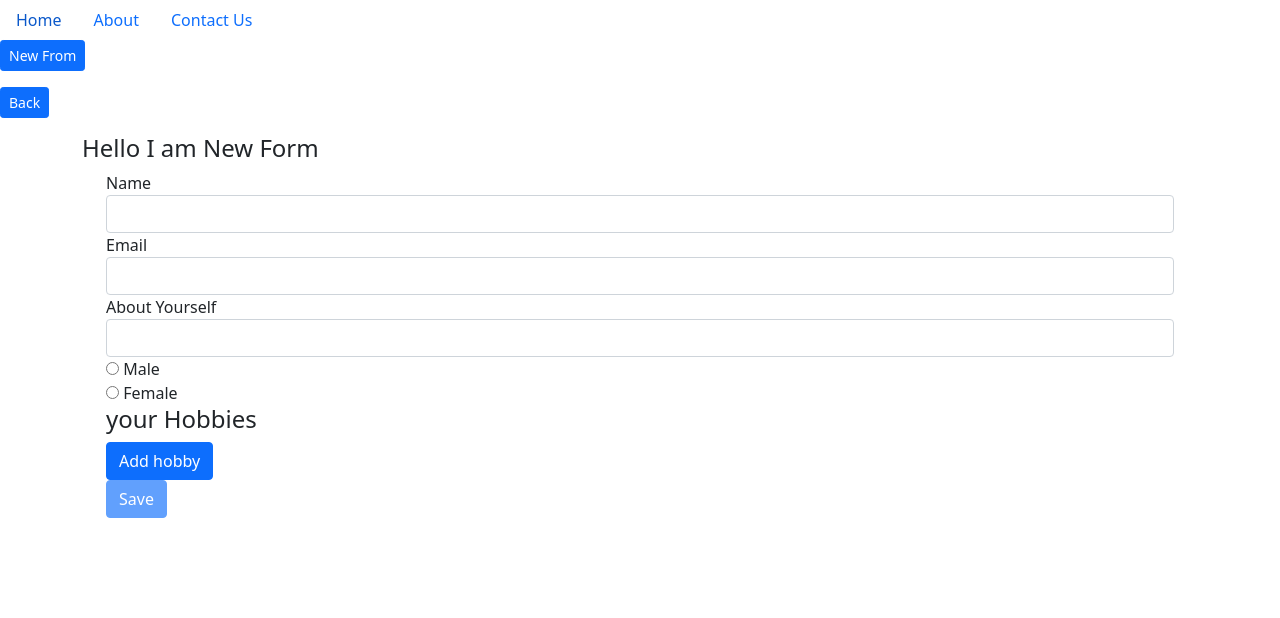
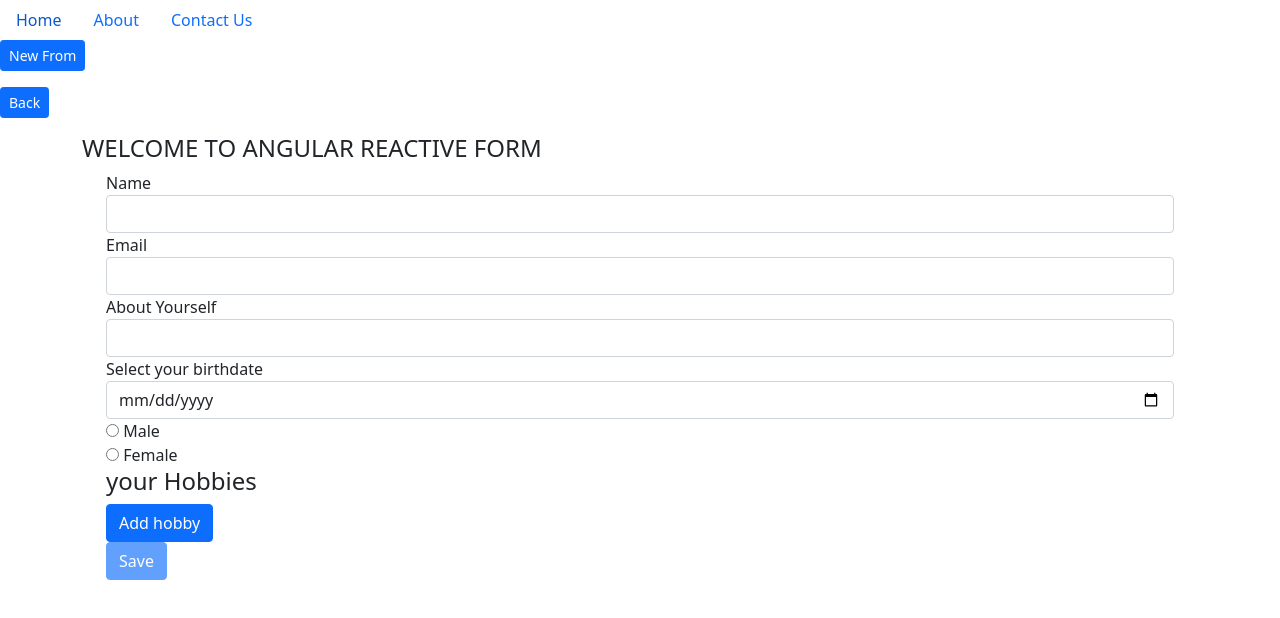
Before and after one commit to Sutapa94/advance-angular, an Angular app: page /home/form in a window 1280 px wide. Shown: the top 618 px of the page. Built offline with nearby package versions, Linux system fonts and the light colour scheme.

Commit message:
Custom Pipe Added

```diff
--- a/src/app/MyComponents/home/newform/newform.component.html
+++ b/src/app/MyComponents/home/newform/newform.component.html
@@ -1,4 +1,4 @@
-<h4>{{title}}</h4>
+<h4>{{title | uppercase | textShort}}</h4>
 <div class="container">
     <div class="row">
         <form [formGroup]="newForm" (ngSubmit)="onSubmit()">
@@ -39,6 +39,15 @@
                     formControlName="about"
                 >
             </div>
+            <div class="form-group">
+                <label for="date">Select your birthdate</label>
+                <input
+                    type="date"
+                    class="form-control"
+                    id="date"
+                    formControlName="date"
+                >
+            </div>
             <div class="radio" *ngFor="let gender of genders">
                 <label>
                     <input
--- a/src/app/MyComponents/home/newform/newform.component.ts
+++ b/src/app/MyComponents/home/newform/newform.component.ts
@@ -11,7 +11,7 @@ import { MyserviceService } from 'src/app/Services/myservice.service';
 export class NewformComponent implements OnInit {
   // @Input() title:string;
   genders=["Male","Female"];
-  title:string
+  title:string;
   newForm : FormGroup;
   restrictName = ["Sam","Ryan"];
   restrictEmail = ["test@test.com","test1@test.com"];
@@ -26,6 +26,7 @@ export class NewformComponent implements OnInit {
         'email' : new FormControl(null,[Validators.required , Validators.email], this.restrictEmailValidator.bind(this))
       }),
       'about' : new FormControl(null),
+      'date' : new FormControl(null,Validators.required),
       'gender' : new FormControl(null,Validators.required),
       'hobbies' : new FormArray([])
     });
--- /dev/null
+++ b/src/app/Pipe/text-short.pipe.ts
@@ -0,0 +1,21 @@
+import { Pipe, PipeTransform } from '@angular/core';
+
+@Pipe({
+  name: 'textShort'
+})
+export class TextShortPipe implements PipeTransform {
+
+  transform(value: string, args?: number): string {
+    const index = args
+    const lengthOfvalue = value.length
+    if(lengthOfvalue >= index){
+      const result = value.slice(0,index)+"..."
+      return result
+    }
+    else{
+      return value;
+    }
+
+  }
+
+}
--- a/src/app/Services/myservice.service.ts
+++ b/src/app/Services/myservice.service.ts
@@ -4,7 +4,7 @@ import { Injectable } from '@angular/core';
   providedIn: 'root'
 })
 export class MyserviceService {
-  title:string="Hello I am New Form";
+  title:string="Welcome to Angular Reactive Form";
 
   constructor() { }
 
--- a/src/app/app.module.ts
+++ b/src/app/app.module.ts
@@ -9,6 +9,7 @@ import { ContactusComponent } from './MyComponents/contactus/contactus.component
 import { NewformComponent } from './MyComponents/home/newform/newform.component';
 import { DefaultComponent } from './MyComponents/home/default/default.component';
 import { ReactiveFormsModule } from '@angular/forms';
+import { TextShortPipe } from './Pipe/text-short.pipe';
 
 @NgModule({
   declarations: [
@@ -17,7 +18,8 @@ import { ReactiveFormsModule } from '@angular/forms';
     AboutComponent,
     ContactusComponent,
     NewformComponent,
-    DefaultComponent
+    DefaultComponent,
+    TextShortPipe
   ],
   imports: [
     BrowserModule,
```
Also changed, not shown: 1 other file (tests, documents, lock files or other folders).
